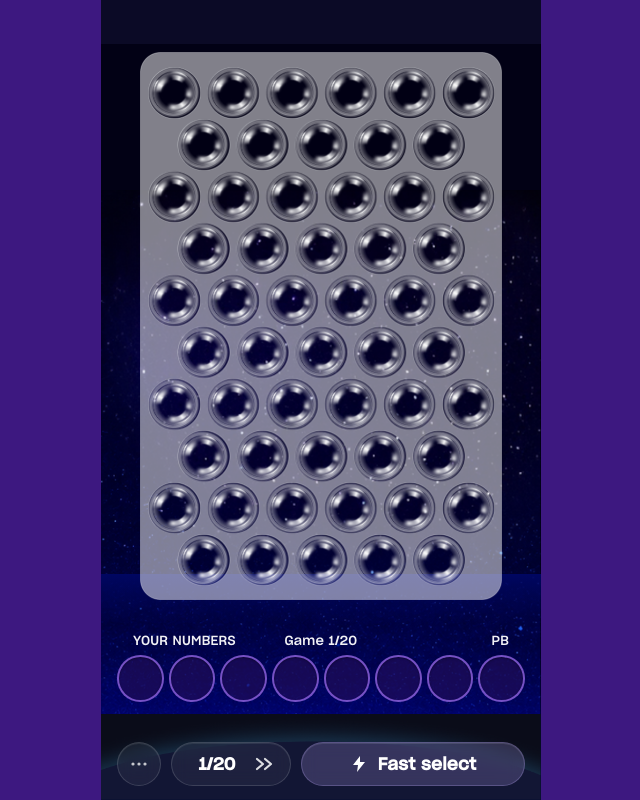
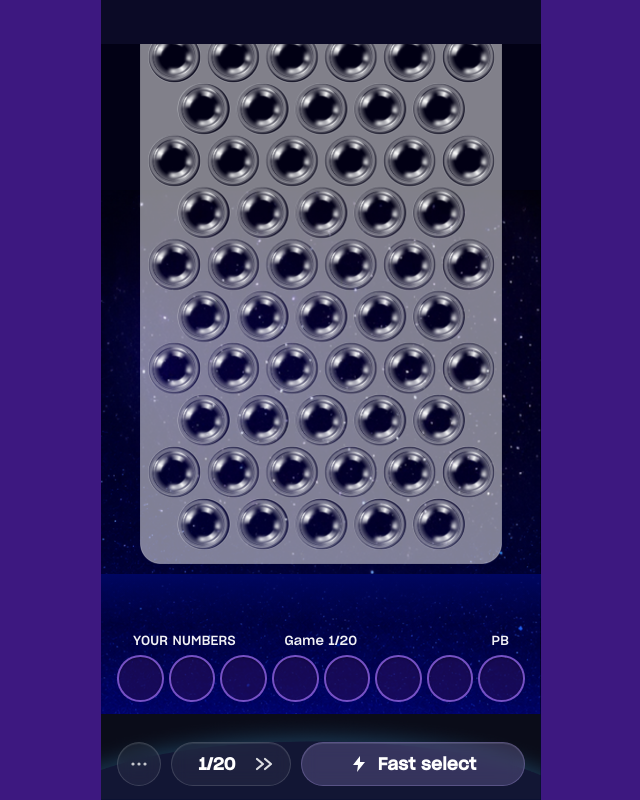
Before and after one commit to heath-work/pop-2-play, a Next.js app: page / in a window 1280 px wide. Shown: the whole page, without its empty margins (319-959 px from the left). Built offline with nearby package versions, Linux system fonts and the light colour scheme.

Commit message:
fix: adjust bubble frame positioning to align with viewport for improved layout consistency

```diff
--- a/app/globals.css
+++ b/app/globals.css
@@ -134,7 +134,7 @@ body {
    without being covered by the tray. */
 #bubbleFrame {
   position: absolute;
-  top: 52px;
+  top: 16px;
   left: 50%;
   transform: translateX(-50%);
   width: 362px;
--- a/components/BubbleWrapFidget.js
+++ b/components/BubbleWrapFidget.js
@@ -442,7 +442,7 @@ export default function BubbleWrapFidget() {
     // FRAME_H = 548 — documented in the spec comment above; the layout
     // math derives Y per row from FRAME_TOP + FRAME_PAD_TOP, so no
     // runtime use of FRAME_H is needed (CSS pins the plate's height).
-    const FRAME_TOP = 52;            // pixels below stage top (clears status bar + breathing room)
+    const FRAME_TOP = 16;            // pixels below viewport/stage top — matches #bubbleFrame CSS top
     const FRAME_PAD_TOP = 15;
     const FRAME_PAD_LR_ODD  = 8;
     const FRAME_PAD_LR_EVEN = 37;
```
